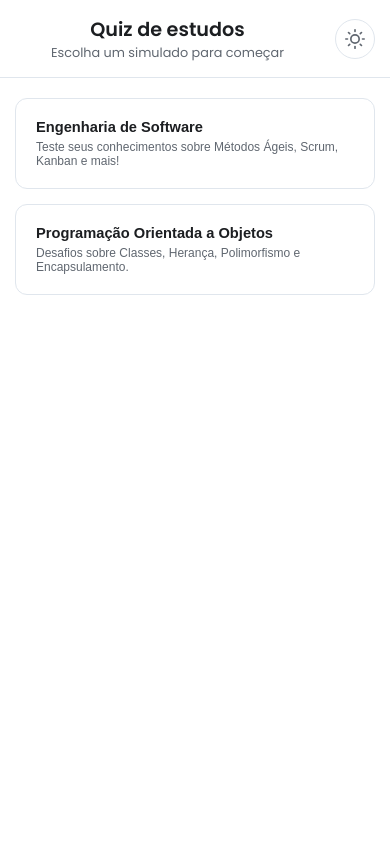
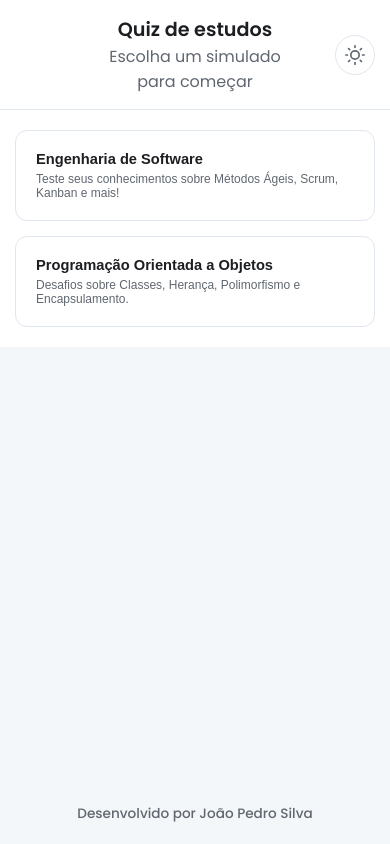
Before and after one commit to jpeodr/quiz, a plain HTML site: page index.html in a window 390 px wide. Drawn offline with Linux system fonts and the light colour scheme.

Commit message:
Update index.html

```diff
--- a/index.html
+++ b/index.html
@@ -40,26 +40,30 @@
 
         * { margin: 0; padding: 0; box-sizing: border-box; }
 
-        html {
-            transition: color 0.3s ease, background-color 0.3s ease;
-        }
+        html { transition: color 0.3s ease, background-color 0.3s ease; }
 
         body {
             font-family: var(--font-family);
             background-color: var(--background);
             color: var(--text-primary);
             min-height: 100vh;
+            display: flex;
+            flex-direction: column; /* Organiza body em coluna para o footer */
+            transition: background-color 0.3s ease;
+        }
+
+        .main-content {
+            width: 100%;
             padding: 20px;
             display: flex;
-            align-items: center;
+            align-items: flex-start; /* <<< ALTERAÇÃO AQUI: Alinha o conteúdo ao topo */
             justify-content: center;
-            transition: background-color 0.3s ease;
+            flex-grow: 1;
         }
 
         .container {
             max-width: 800px;
             width: 100%;
-            margin: 0 auto;
             background-color: var(--surface);
             border: 1px solid var(--border);
             border-radius: 16px;
@@ -76,51 +80,45 @@
             border-bottom: 1px solid var(--border);
             gap: 15px;
         }
+        .header-item { flex-basis: 80px; flex-shrink: 0; }
+        .header-item.left { display: flex; justify-content: flex-start; }
+        .header-item.right { display: flex; justify-content: flex-end; }
         .header-content { flex-grow: 1; text-align: center; }
         .header h1 { font-size: 1.8em; font-weight: 600; color: var(--text-primary); }
         .header p { font-size: 1em; color: var(--text-secondary); }
 
         .btn-icon {
-            background-color: transparent;
-            border: 1px solid var(--border);
-            color: var(--text-secondary);
-            height: 40px;
-            width: 40px;
-            flex-shrink: 0;
-            border-radius: 50%;
-            cursor: pointer;
-            display: flex;
-            align-items: center;
-            justify-content: center;
-            transition: all 0.2s ease;
+            background-color: transparent; border: 1px solid var(--border); color: var(--text-secondary);
+            height: 40px; width: 40px; min-width: 40px;
+            border-radius: 50%; cursor: pointer;
+            display: flex; align-items: center; justify-content: center; transition: all 0.2s ease;
         }
         .btn-icon:hover { background-color: var(--surface-secondary); border-color: var(--accent-primary); color: var(--accent-primary); }
         .btn-icon svg { width: 20px; height: 20px; }
 
-        /* --- TELA DE SELEÇÃO --- */
         .selection-container { padding: 30px; display: flex; flex-direction: column; gap: 15px; }
         .quiz-card-button {
-            background-color: var(--surface);
-            border: 1px solid var(--border);
-            border-radius: 12px;
-            padding: 20px;
-            text-align: left;
-            width: 100%;
-            cursor: pointer;
-            transition: all 0.2s ease-in-out;
+            background-color: var(--surface); border: 1px solid var(--border); border-radius: 12px;
+            padding: 20px; text-align: left; width: 100%; cursor: pointer; transition: all 0.2s ease-in-out;
         }
         .quiz-card-button:hover { border-color: var(--accent-primary); background-color: var(--surface-secondary); transform: translateY(-2px); }
         .quiz-card-button h3 { color: var(--text-primary); font-size: 1.2em; font-weight: 600; margin-bottom: 5px; }
         .quiz-card-button p { color: var(--text-secondary); font-size: 0.9em; font-weight: 400; }
 
-        /* --- QUIZ --- */
+        #mainFooter {
+            width: 100%;
+            padding: 20px;
+            text-align: center;
+            color: var(--text-secondary);
+            font-size: 0.85em;
+            font-weight: 500;
+        }
+
         .quiz-container { padding: 30px; display: none; }
         .restart-container { text-align: center; margin-top: 25px; }
         .progress-bar { width: 100%; height: 8px; background: var(--surface-secondary); border-radius: 4px; margin-bottom: 20px; overflow: hidden; }
         .progress-fill { height: 100%; background: var(--accent-gradient); border-radius: 4px; transition: width 0.5s ease; width: 0%; }
         .question-card { background-color: var(--surface-secondary); border: 1px solid var(--border); border-radius: 12px; padding: 25px; margin-bottom: 20px; }
-        .question-card.active { display: block; animation: slideIn 0.5s ease; }
-        @keyframes slideIn { from { opacity: 0; transform: translateY(10px); } to { opacity: 1; transform: translateY(0); } }
         .question-number { color: var(--accent-primary); font-weight: 600; font-size: 0.9em; margin-bottom: 10px; }
         .question-text { font-size: 1.1em; font-weight: 500; color: var(--text-primary); margin-bottom: 20px; line-height: 1.6; }
 
@@ -149,15 +147,10 @@
         .btn-restart:hover { background-color: rgba(231, 76, 60, 0.1); }
         .btn:disabled { opacity: 0.5; cursor: not-allowed; background-color: var(--border) !important; color: var(--text-secondary) !important; border-color: var(--border) !important; }
 
-        /* --- ESTILO ATUALIZADO DO FEEDBACK --- */
         .feedback {
-            margin-top: 20px;
-            padding: 15px;
-            border-radius: 10px;
-            background: var(--surface); /* Cor igual às alternativas */
-            border: 1px solid var(--border); /* Borda padrão */
-            border-left: 4px solid var(--accent-secondary); /* Destaque azul mantido */
-            display: none;
+            margin-top: 20px; padding: 15px; border-radius: 10px;
+            background: var(--surface); border: 1px solid var(--border);
+            border-left: 4px solid var(--accent-secondary); display: none;
         }
         .feedback.show { display: block; animation: fadeIn 0.5s ease; }
         @keyframes fadeIn { from { opacity: 0; } to { opacity: 1; } }
@@ -169,7 +162,7 @@
         .question-info { color: var(--text-secondary); font-size: 0.9em; }
         .results-actions { display: flex; justify-content: center; gap: 15px; flex-wrap: wrap; }
 
-        .confirm-overlay { position: absolute; top: 0; left: 0; width: 100%; height: 100%; background: rgba(0, 0, 0, 0.7); backdrop-filter: blur(5px); display: flex; align-items: center; justify-content: center; z-index: 1000; animation: fadeIn 0.3s ease; }
+        .confirm-overlay { position: fixed; top: 0; left: 0; width: 100%; height: 100%; background: rgba(0, 0, 0, 0.7); backdrop-filter: blur(5px); display: flex; align-items: center; justify-content: center; z-index: 1000; animation: fadeIn 0.3s ease; }
         .confirm-box { background: var(--surface); padding: 30px 40px; border-radius: 15px; text-align: center; border: 1px solid var(--border); box-shadow: 0 10px 30px rgba(0,0,0,0.2); transform: scale(0.95); animation: popIn 0.3s ease forwards; }
         @keyframes popIn { from { transform: scale(0.9); opacity: 0; } to { transform: scale(1); opacity: 1; } }
         .confirm-box p { font-size: 1.1em; color: var(--text-primary); font-weight: 500; }
@@ -178,32 +171,39 @@
 
         @media (max-width: 768px) {
             body { padding: 0; }
-            .container { border-radius: 0; min-height: 100vh; border: none; }
+            .main-content { padding: 0; align-items: flex-start; } /* Garante alinhamento ao topo em mobile */
+            .container { border-radius: 0; min-height: 100%; border: none; }
             .header { padding: 15px; }
             .header h1 { font-size: 1.2em; }
-            .header p { font-size: 0.8em; }
+            .header-item { flex-basis: 65px; }
+            .header .btn-primary { width: auto; padding: 8px 12px; font-size: 0.9em; }
             .quiz-container, .selection-container { padding: 20px 15px; }
             .quiz-card-button h3 { font-size: 1.1em; }
             .question-text { font-size: 1em; }
             .controls { flex-direction: column; align-items: stretch; }
-            .btn { width: 100%; padding: 12px; }
+            .controls .btn { width: 100%; padding: 12px; }
             .question-info { order: -1; margin-bottom: 15px; text-align: center; }
             .restart-container { width: 100%; margin-top: 15px; order: 1; }
         }
     </style>
 </head>
 <body>
+    <div class="main-content">
         <div class="container">
             <div class="header">
+                <div class="header-item left">
                     <button id="homeBtn" class="btn btn-primary" onclick="backToSelection()" style="display: none;">Início</button>
+                </div>
                 <div class="header-content">
                     <h1 id="quizTitle">Quiz de estudos</h1>
                     <p id="quizSubtitle">Escolha um simulado para começar</p>
                 </div>
+                <div class="header-item right">
                     <button id="themeSwitcher" class="btn-icon">
                         <svg id="themeIconSun" xmlns="http://www.w3.org/2000/svg" width="24" height="24" viewBox="0 0 24 24" fill="none" stroke="currentColor" stroke-width="2" stroke-linecap="round" stroke-linejoin="round"><circle cx="12" cy="12" r="5"></circle><line x1="12" y1="1" x2="12" y2="3"></line><line x1="12" y1="21" x2="12" y2="23"></line><line x1="4.22" y1="4.22" x2="5.64" y2="5.64"></line><line x1="18.36" y1="18.36" x2="19.78" y2="19.78"></line><line x1="1" y1="12" x2="3" y2="12"></line><line x1="21" y1="12" x2="23" y2="12"></line><line x1="4.22" y1="19.78" x2="5.64" y2="18.36"></line><line x1="18.36" y1="5.64" x2="19.78" y2="4.22"></line></svg>
                         <svg id="themeIconMoon" xmlns="http://www.w3.org/2000/svg" width="24" height="24" viewBox="0 0 24 24" fill="none" stroke="currentColor" stroke-width="2" stroke-linecap="round" stroke-linejoin="round" style="display: none;"><path d="M21 12.79A9 9 0 1 1 11.21 3 7 7 0 0 0 21 12.79z"></path></svg>
                     </button>
+                </div>
             </div>
 
             <div class="selection-container" id="selectionContainer">
@@ -242,6 +242,12 @@
                     </div>
                 </div>
             </div>
+        </div>
+    </div>
+
+    <footer id="mainFooter">
+        <p>Desenvolvido por João Pedro Silva</p>
+    </footer>
 
     <div id="customConfirm" class="confirm-overlay" style="display: none;">
         <div class="confirm-box">
@@ -250,7 +256,6 @@
             <div class="confirm-buttons">
                 <button id="confirmNo" class="btn btn-secondary">Cancelar</button>
                 <button id="confirmYes" class="btn btn-danger">Sim, reiniciar</button>
-                </div>
             </div>
         </div>
     </div>
@@ -313,6 +318,7 @@
                 .then(data => {
                     questions = data;
                     document.getElementById('selectionContainer').style.display = 'none';
+                    document.getElementById('mainFooter').style.display = 'none';
                     document.getElementById('quizContainer').style.display = 'block';
                     document.getElementById('homeBtn').style.display = 'flex';
                     startQuiz();
@@ -346,8 +352,9 @@
             document.getElementById('quizContainer').style.display = 'none';
             document.getElementById('homeBtn').style.display = 'none';
             document.getElementById('selectionContainer').style.display = 'flex';
+            document.getElementById('mainFooter').style.display = 'block';
 
-            document.getElementById('quizTitle').textContent = 'Quiz de estudos Fatec';
+            document.getElementById('quizTitle').textContent = 'Quiz de estudos';
             document.getElementById('quizSubtitle').textContent = 'Escolha um simulado para começar';
         }
 
```
Lines whose indentation alone changed are shown as unchanged.
